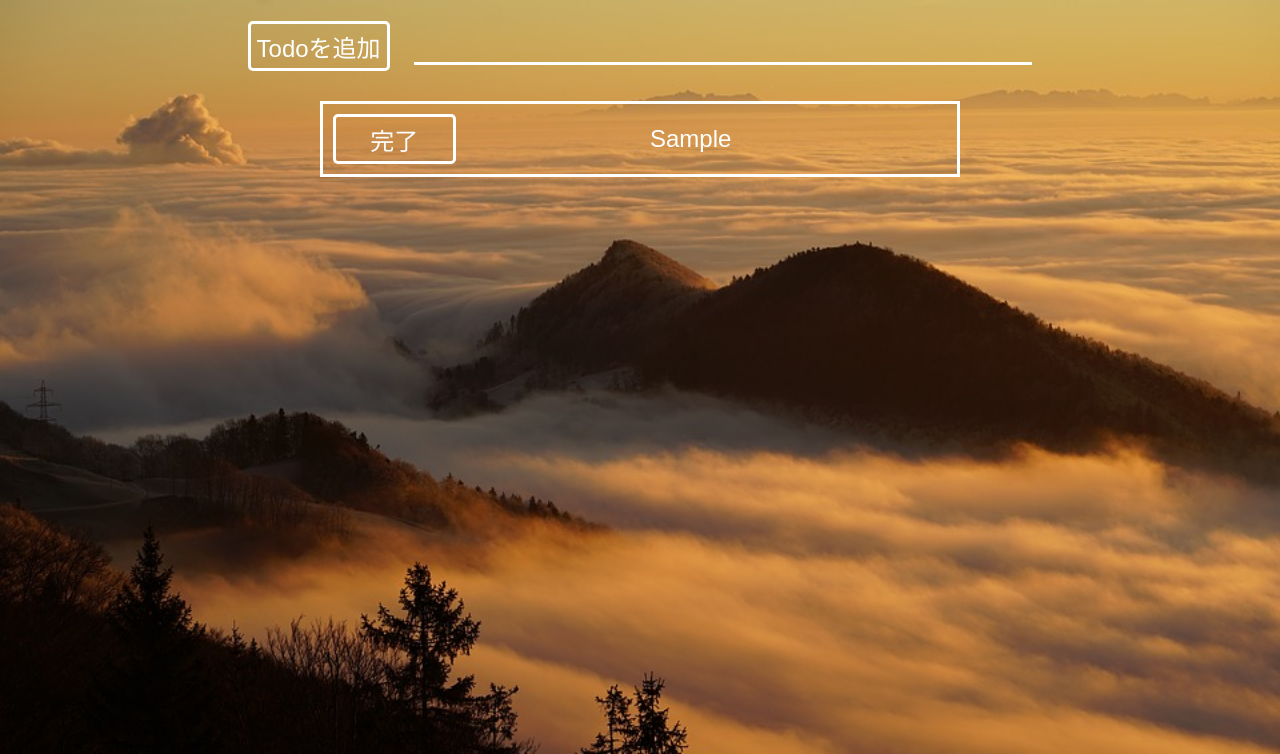
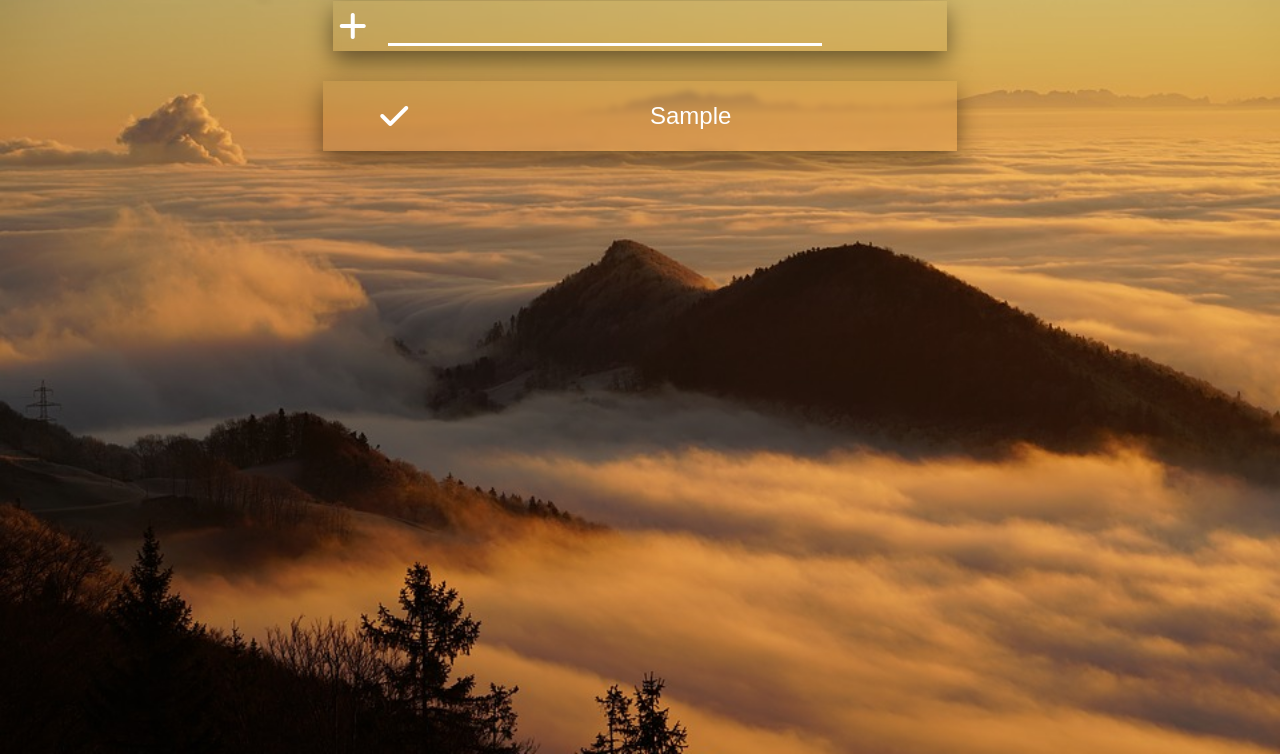
Before and after one commit to hito-kotaro/js-todolist, a website built with Parcel: page index.html in a window 1280 px wide. Shown: the part 46-800 px from the top of the page. Built offline with nearby package versions, Linux system fonts and the light colour scheme.

Commit message:
change icon

```diff
--- a/index.html
+++ b/index.html
@@ -3,6 +3,10 @@
   <head>
     <title>TodoList</title>
     <meta charset="UTF-8" />
+    <script
+      src="https://kit.fontawesome.com/a90cbe118f.js"
+      crossorigin="anonymous"
+    ></script>
   </head>
 
   <body>
@@ -14,15 +18,16 @@
     </header>
 
     <main>
-      <div class="register">
-        <input id="regBtn" type="button" value="Todoを追加" />
+      <div id="register">
+        <!-- <input id="regBtn" type="button" value="Todoを追加" /> -->
+        <button id="regBtn" class="fas fa-plus"></button>
         <input id="todo" type="text" placeholder="" />
       </div>
 
       <div id="lists">
         <div class="itemWrap">
           <div class="item">
-            <button class="doneBtn">完了</button>
+            <button class="doneBtn fas fa-check"></button>
             <div class="todoTitle">
               Sample
             </div>
--- a/src/index.js
+++ b/src/index.js
@@ -24,9 +24,8 @@ button.addEventListener("click", () => {
   itemWrap.className = "itemWrap";
   item.className = "item";
   todoTitle.className = "todoTitle"; //追加する要素にitemというclassをつける
-  doneBtn.className = "doneBtn";
+  doneBtn.className = "doneBtn fas fa-check";
 
-  doneBtn.innerHTML = "完了";
   doneBtn.addEventListener("click", (e) => {
     e.preventDefault();
     delTasks(doneBtn);
--- a/src/styles.css
+++ b/src/styles.css
@@ -20,63 +20,70 @@ h1 {
 main {
   width: 80%;
   min-height: 300px;
+
   margin: 0 auto;
   /* background-color: yellow; */
   text-align: center;
 }
 
-/* Todo追加フォーム */
-.register {
-  /* background-color: red; */
-  margin-top: 30px;
+#register {
+  /* background-color: green; */
+  display: flex;
+  width: 60%;
+  height: 50px;
+  margin: 10px auto;
+  backdrop-filter: blur(3px);
+  box-shadow: 0 10px 25px 0 rgba(0, 0, 0, 0.5);
 }
 
 #regBtn {
-  /* margin-left: auto; */
-  /* margin-right: 0; */
-  height: 50px;
-  min-width: 100px;
+  font-size: 32px;
   color: #ffffff;
-  font-size: 24px;
   background: transparent;
-  border: solid 3px #ffffff;
-  display: inline-block;
-  border-radius: 5px;
-  cursor: pointer;
+  border: none;
 }
 
 #todo {
-  font-size: 32px;
+  width: 70%;
+  overflow: hidden;
+  font-size: 24px;
   color: #ffffff;
-  height: 30px;
-  width: 60%;
+  /* display: flex;
+  justify-content: center;
+  align-items: center; */
+  margin-bottom: 5px;
+  margin-left: 15px;
   background-color: transparent;
-  cursor: pointer;
   border: none;
   border-bottom: solid 3px #ffffff;
-  margin-left: 20px;
 }
 
 #todo:focus {
   outline: none;
 }
 
-/* Todo表示箇所 */
+/* Todoè¡¨ç¤ºç®‡æ‰€ */
+#lists {
+  margin-top: 30px;
+  /* background-color: red; */
+}
 
 .itemWrap {
-  border: solid 3px #ffffff;
+  /* border: solid 1px #000000; */
+  box-shadow: 0 10px 25px 0 rgba(0, 0, 0, 0.5);
   padding: 10px;
   width: 60%;
   margin: 10px auto;
   height: 50px;
+  backdrop-filter: blur(3px);
   /* background-color: green; */
 }
 
-#lists {
-  margin-top: 30px;
-}
-
-.register {
+.item {
+  /* background-color: blueviolet; */
+  /* background-color: #000000; */
+  display: flex;
+  height: 100%;
 }
 
 .todoTitle {
@@ -95,24 +102,18 @@ main {
   /* margin-left: auto; */
   /* margin-right: 0; */
   width: 20%;
-  min-width: 100px;
+  /* min-width: 100px; */
   color: #ffffff;
-  font-size: 24px;
+  font-size: 32px;
   background: transparent;
-  border: solid 3px #ffffff;
+  /* border: solid 3px #ffffff; */
   /* padding: 10px 30px; */
   display: inline-block;
   border-radius: 5px;
-  /* border: none; */
+  border: none;
   cursor: pointer;
 }
 
-.item {
-  /* background-color: red; */
-  /* background-color: #000000; */
-  display: flex;
-  height: 100%;
-}
 /*
 .item > button {
   margin-right: 0;
```
